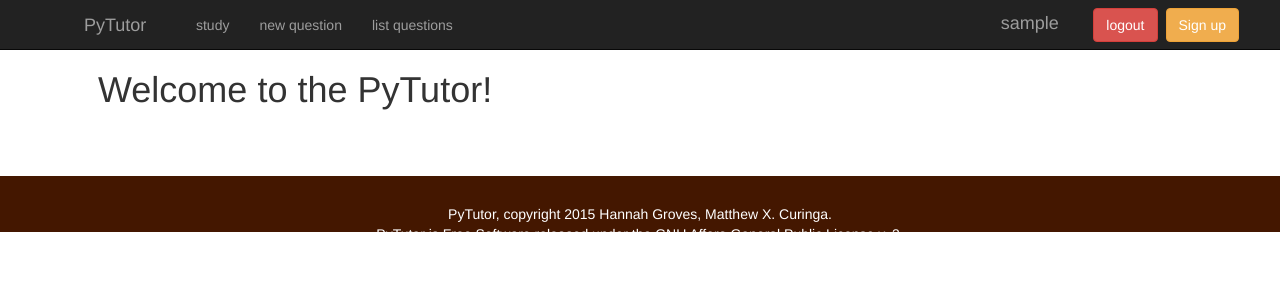
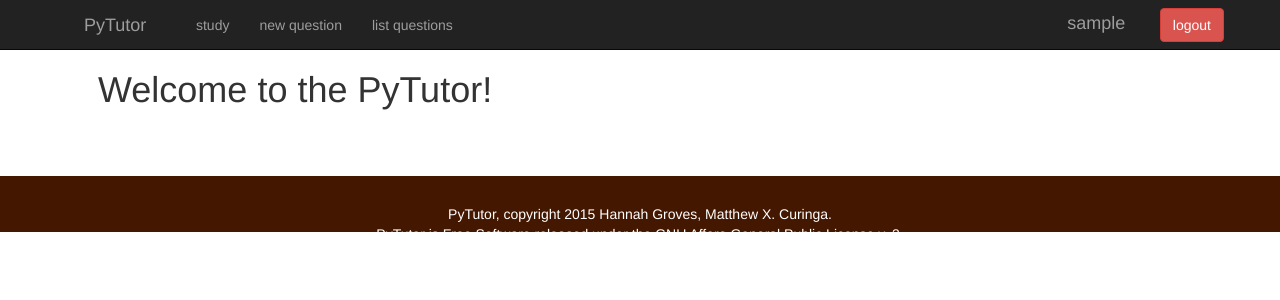
Before and after one commit to mcuringa/py-tutor, a Django app: page / in a window 1280 px wide. Shown: the top 300 px of the page. Run offline with Django 3.2, Linux system fonts and the light colour scheme; the visitor is signed in with stand-in values (Sample User, id 1); some libraries are stand-ins or nearby versions.

Commit message:
removes sign up button from navbar when signed in

```diff
--- a/pytutor/pytutor/templates/base.html
+++ b/pytutor/pytutor/templates/base.html
@@ -36,14 +36,15 @@
             <li><a href="/tutor/new">new question</a></li>
             <li><a href="/tutor/list">list questions</a></li>
           </ul>
-          <a href="/register">
-          <button class="btn btn-warning navbar-right navbar-right-btn">Sign up</button></a>
+          {% if not user.is_authenticated %}
+          <a href="/register"><button class="btn btn-warning navbar-right navbar-right-btn">Sign up</button></a>
+          {% endif %}
           {% if user.is_authenticated %}
           <form class="navbar-form navbar-right" role="form" action="/logout" method="post">
             {% csrf_token %}
             <!--We'll want this to link to the user's profile, when it exists -->
             <h1><a class="navbar-brand" href="/">{{ user.username }}</a></h1>
-            <button type="submit" class="btn btn-danger" href="/logout" title="click to logout" >logout</button>
+            <button type="submit" class="btn btn-danger" href="/logout" title="click to logout">logout</button>
           </form>
           {% else %}
           <form class="navbar-form navbar-right" role="form" action="/login" method="post">
@@ -56,7 +57,7 @@
             </div>
             <button type="submit" class="btn btn-info">Log in</button>
           </form>
-            {% endif %}
+          {% endif %}
         </nav><!--/.navbar-collapse -->
       </div>
     </header>
```
